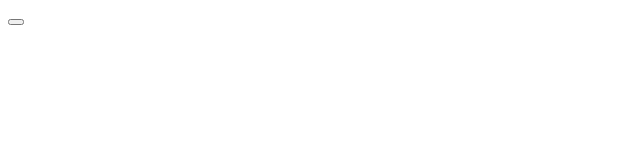
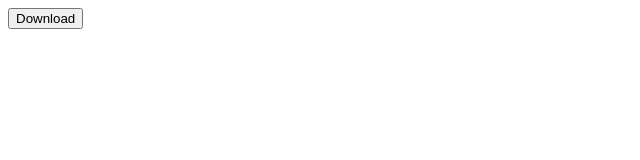
Before and after one commit to acciojob/parallel-processing-promises-valivali151633, a website: page main.html in a window 1280 px wide. Shown: the whole page, without its empty margins (0-640 px from the left). Drawn offline with Linux system fonts and the light colour scheme.

Commit message:
created a submission

```diff
--- a/main.html
+++ b/main.html
@@ -8,7 +8,7 @@
   <body>
     <!-- the entire body must be written by student -->
     <div id="output"></div>
-	  <button id="download-images-button"></button>
+	  <button id="download-images-button">Download</button>
     <script type="text/javascript" src="./script.js"></script>
   </body>
 </html>
```
